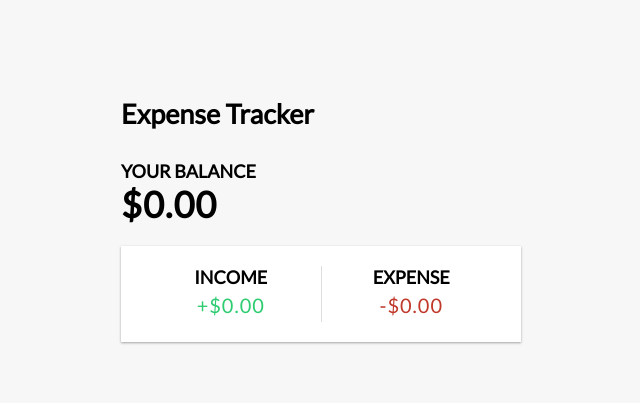
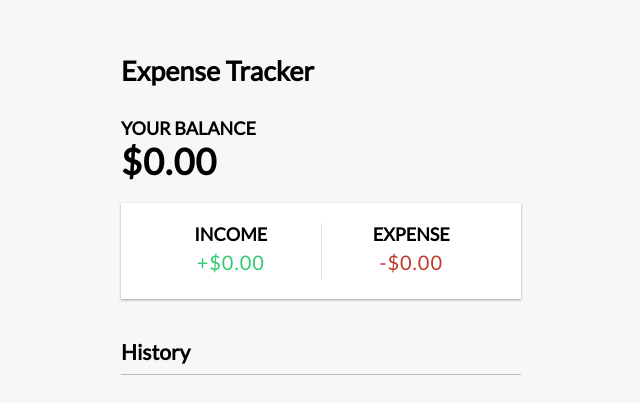
Before and after one commit to bizhan01/Vue-Expense-Tracker, a Vue app: page / in a window 1280 px wide. Shown: the part 177-580 px from the top of the page, without its empty margins (319-959 px from the left). Built offline with nearby package versions, Linux system fonts and the light colour scheme.

Commit message:
Transaction List Coponents Created

```diff
--- a/src/App.vue
+++ b/src/App.vue
@@ -2,8 +2,7 @@
 import Header from './components/Header.vue';
 import Balance from './components/Balance.vue';
 import IncomeExpenses from './components/IncomeExpenses.vue';
-
-
+import TransactionList from './components/TransactionList.vue';
 </script>
 
 <template>
@@ -11,5 +10,6 @@
   <div class="container">
       <Balance />
       <IncomeExpenses />
+      <TransactionList />
   </div>
 </template>
--- a/src/components/AddTransaction.vue
+++ b/src/components/AddTransaction.vue
@@ -0,0 +1,6 @@
+<script setup>
+</script>
+
+<template>
+     <h2>Expense Tracker</h2>
+</template>
--- a/src/components/TransactionList.vue
+++ b/src/components/TransactionList.vue
@@ -0,0 +1,11 @@
+<script setup>
+</script>
+
+<template>
+    <h3>History</h3>
+      <ul id="list" class="list">
+        <!-- <li class="minus">
+          Cash <span>-$400</span><button class="delete-btn">x</button>
+        </li> -->
+      </ul>
+</template>
```
